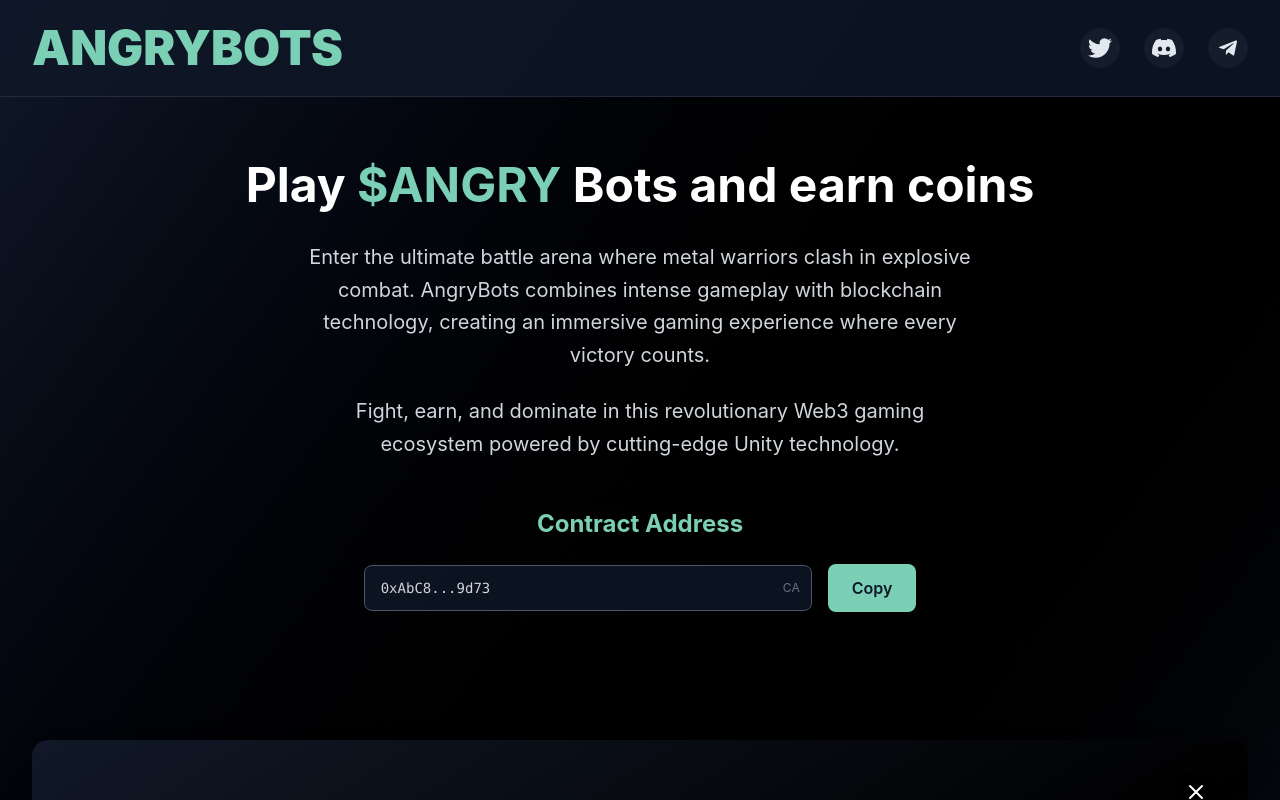
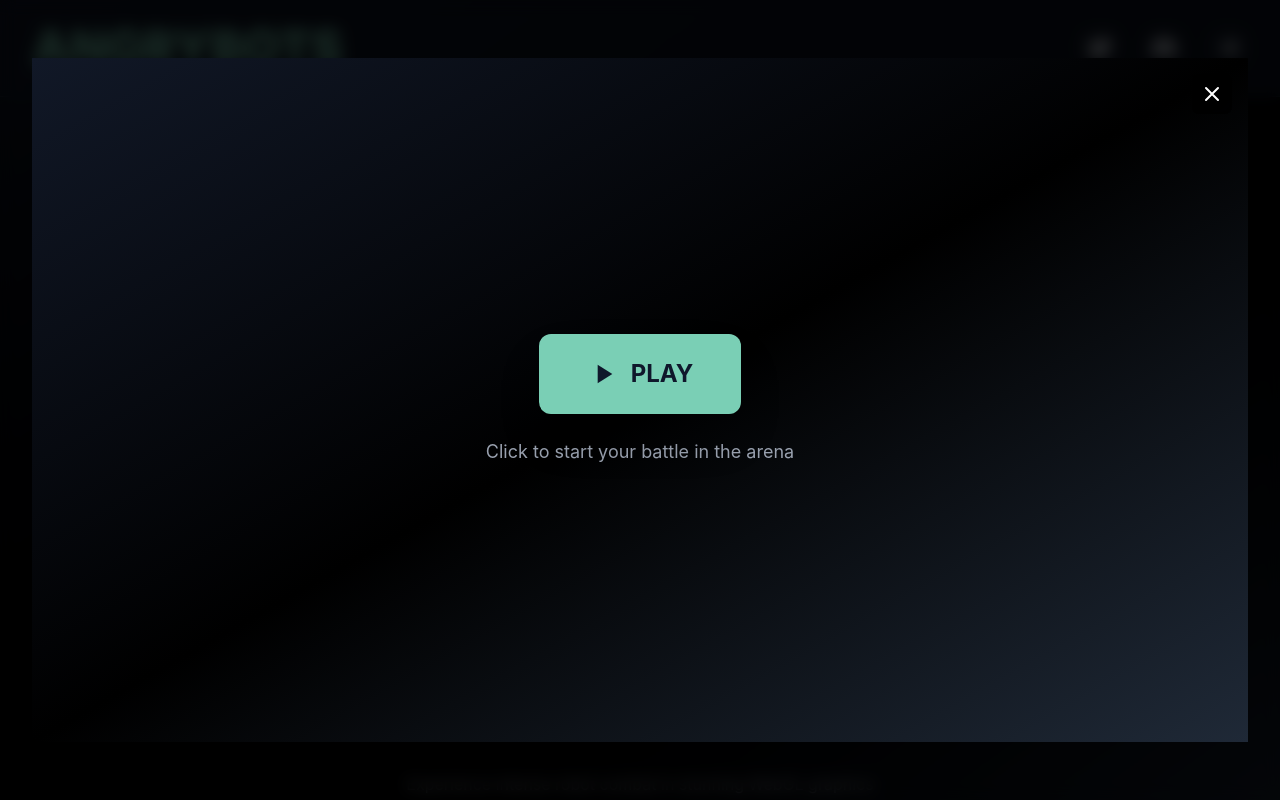
Before and after one commit to Traniks/Learning-Vue-03-WebGLArena, a Vue app: page / in a window 1280 px wide. Both pictures are taken after a click on the button 1052 px from the left and 776 px from the top of the page. Shown: the top 800 px of the page. Built offline with nearby package versions, Linux system fonts and the light colour scheme.

Commit message:
feat: implement fullscreen mode with 16:9 aspect ratio

```diff
--- a/src/components/GameSection.vue
+++ b/src/components/GameSection.vue
@@ -77,14 +77,20 @@
   <section class="py-8 sm:py-16 px-4 sm:px-6 lg:px-8">
     <div :class="{ 'max-w-4xl mx-auto': !isFullscreen }">
       <div class="relative">
+        <!-- Fullscreen Overlay -->
+        <Transition name="overlay">
           <div
-          class="relative bg-black rounded-2xl overflow-hidden shadow-2xl"
-          :class="{ 'fixed inset-0 z-50': isFullscreen }">
+            v-if="isFullscreen"
+            class="fixed inset-0 bg-black/80 backdrop-blur-sm z-40 transition-all duration-300"></div>
+        </Transition>
+
+        <div class="relative bg-black rounded-2xl overflow-hidden shadow-2xl">
+          <!-- Game Content -->
+          <div class="game-container relative" :class="{ 'fullscreen-game': isFullscreen }">
             <!-- Fullscreen Button -->
             <button
               @click="toggleFullscreen"
-            class="absolute top-4 right-4 z-10 p-2 bg-black/60 hover:bg-black/80 text-white rounded-lg transition-all duration-200 backdrop-blur-sm"
-            :class="{ 'top-8 right-8': isFullscreen }">
+              class="absolute top-4 right-4 z-20 p-2 bg-black/60 hover:bg-black/80 text-white rounded-lg transition-all duration-200 backdrop-blur-sm">
               <svg v-if="!isFullscreen" class="w-6 h-6" fill="none" stroke="currentColor" viewBox="0 0 24 24">
                 <path
                   stroke-linecap="round"
@@ -96,9 +102,6 @@
                 <path stroke-linecap="round" stroke-linejoin="round" stroke-width="2" d="M6 18L18 6M6 6l12 12" />
               </svg>
             </button>
-
-          <!-- Game Content -->
-          <div class="game-container" :class="{ 'fullscreen-game': isFullscreen }">
             <div id="unity-container" class="relative w-full h-full aspect-video">
               <canvas
                 id="unity-canvas"
@@ -147,10 +150,18 @@
               <button
                 v-if="gameStarted && !isFullscreen"
                 @click="stopGame"
-                class="absolute top-4 left-4 z-10 px-4 py-2 bg-black/60 hover:bg-black/80 text-white rounded-lg transition-all duration-200 backdrop-blur-sm text-sm">
+                class="absolute top-4 left-4 z-20 px-4 py-2 bg-black/60 hover:bg-black/80 text-white rounded-lg transition-all duration-200 backdrop-blur-sm text-sm">
                 Exit Game
               </button>
             </div>
+
+            <!-- Exit Game Button for fullscreen mode -->
+            <button
+              v-if="gameStarted && isFullscreen"
+              @click="stopGame"
+              class="absolute top-4 left-4 z-20 px-4 py-2 bg-black/60 hover:bg-black/80 text-white rounded-lg transition-all duration-200 backdrop-blur-sm text-sm">
+              Exit Game
+            </button>
           </div>
 
           <div
@@ -189,10 +200,19 @@
   }
 
   .fullscreen-game {
-    width: 100vw;
-    height: 100vh;
-    aspect-ratio: unset;
+    position: fixed !important;
+    top: 2rem;
+    left: 2rem;
+    right: 2rem;
+    bottom: 2rem;
+    z-index: 50;
+
+    /* Рассчитываем размеры с отступами и соотношением 16:9 */
+    width: min(calc(100vw - 4rem), calc((100vh - 4rem) * 16 / 9)) !important;
+    height: min(calc(100vh - 4rem), calc((100vw - 4rem) * 9 / 16)) !important;
+    aspect-ratio: 16/9;
     max-width: unset;
+    margin: auto;
   }
 
   .game-placeholder {
@@ -204,4 +224,15 @@
   :deep([href*='unity3d.com']) {
     display: none !important;
   }
+
+  /* Анимация для overlay */
+  .overlay-enter-active,
+  .overlay-leave-active {
+    transition: opacity 0.3s ease;
+  }
+
+  .overlay-enter-from,
+  .overlay-leave-to {
+    opacity: 0;
+  }
 </style>
```
Lines whose indentation alone changed are shown as unchanged.
